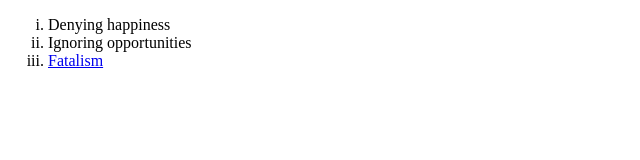
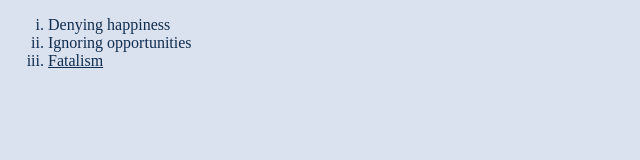
Before and after one commit to kvanst3/Frontend, a plain HTML site: page Personal Site/hobbies.html in a window 1280 px wide. Shown: the whole page, without its empty margins (0-640 px from the left). Drawn offline with Linux system fonts and the light colour scheme.

Commit message:
link css across all pages

```diff
--- a/Personal Site/hobbies.html
+++ b/Personal Site/hobbies.html
@@ -5,6 +5,7 @@
     <meta http-equiv="X-UA-Compatible" content="IE=edge">
     <meta name="viewport" content="width=device-width, initial-scale=1.0">
     <title>Hobbies</title>
+    <link rel="stylesheet" href="css/style.css">
 </head>
 <body>
     <ol type=i>
```
Also changed, not shown: Personal Site/contactme.html (+2 -1 lines).
